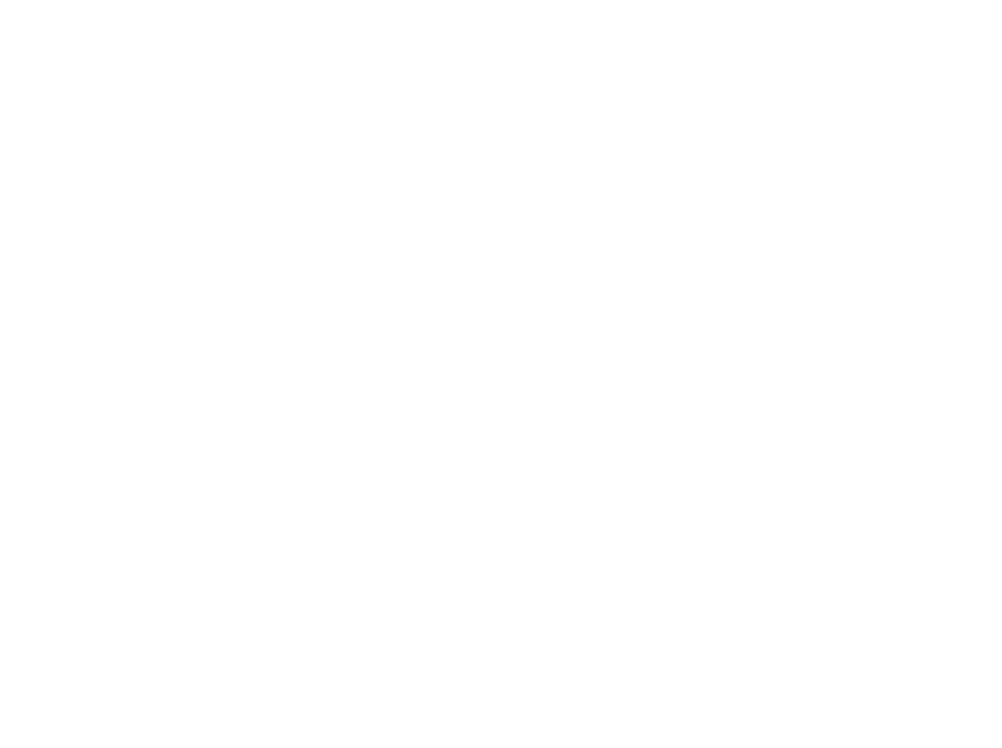
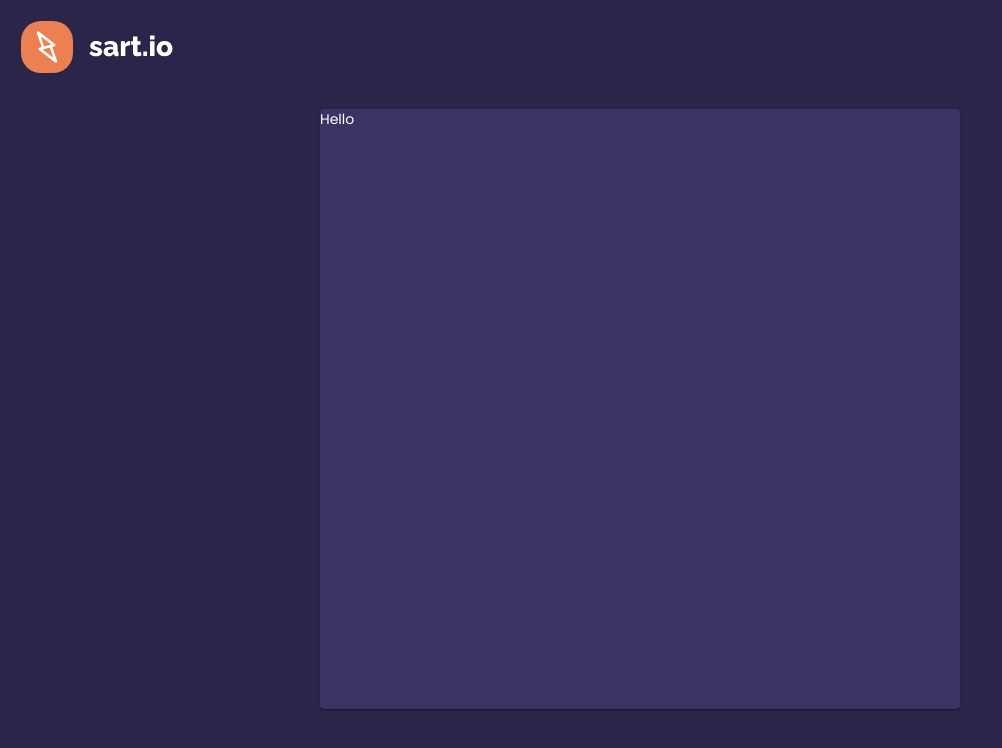
Before and after one commit to sartios/coin-cash-atm, a React (Create React App) app: page / in a window 1280 px wide. Shown: the top 748 px of the page, without its empty margins (0-1002 px from the left). Built offline with nearby package versions, Linux system fonts and the light colour scheme.

Commit message:
feat(ui): add logo

```diff
--- a/src/App.tsx
+++ b/src/App.tsx
@@ -1,7 +1,38 @@
 import React from 'react';
 
+import { CssBaseline, Paper, Grid, makeStyles } from '@material-ui/core';
+
+import { ReactComponent as Logo } from './assets/logo.svg';
+
+const useStyles = makeStyles({
+  container: {
+    justifyContent: 'center'
+  },
+  item: {
+    paddingTop: 10,
+    paddingBottom: 10
+  },
+  paper: {
+    height: 600
+  }
+});
+
 function App() {
-  return <div className="App"></div>;
+  const classes = useStyles();
+
+  return (
+    <div>
+      <CssBaseline />
+      <Grid container className={classes.container}>
+        <Grid item xs={12}>
+          <Logo />
+        </Grid>
+        <Grid item xs={6} className={classes.item}>
+          <Paper className={classes.paper}>Hello</Paper>
+        </Grid>
+      </Grid>
+    </div>
+  );
 }
 
 export default App;
--- a/src/index.tsx
+++ b/src/index.tsx
@@ -7,7 +7,13 @@
 import reportWebVitals from './reportWebVitals';
 
 const theme = createMuiTheme({
-  palette: {}
+  typography: {
+    fontFamily: 'Poppins'
+  },
+  palette: {
+    text: { primary: '#FFFFFF' },
+    background: { default: '#2C254A', paper: '#3B3363' }
+  }
 });
 
 ReactDOM.render(
```
Also changed, not shown: src/assets/logo.svg (added).
